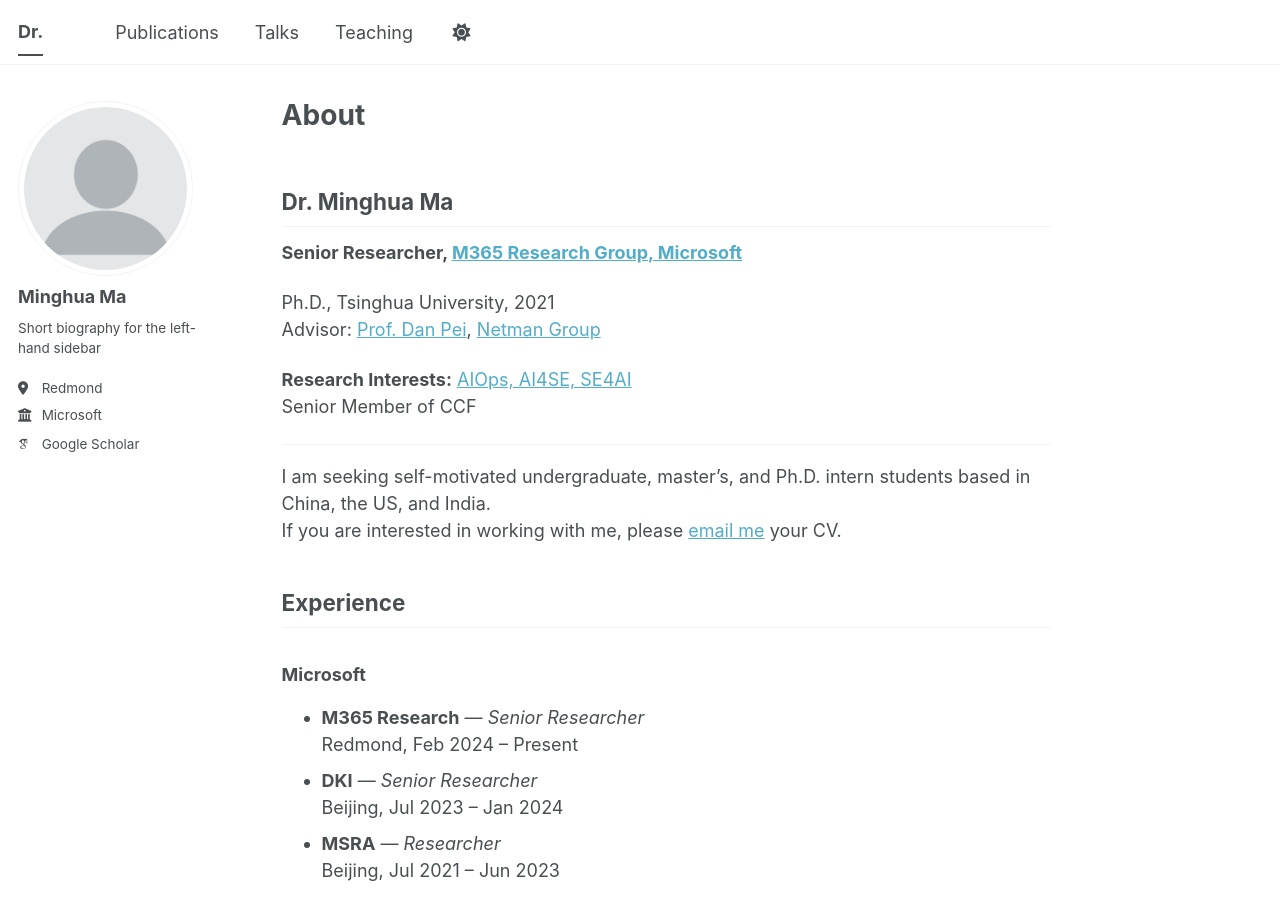
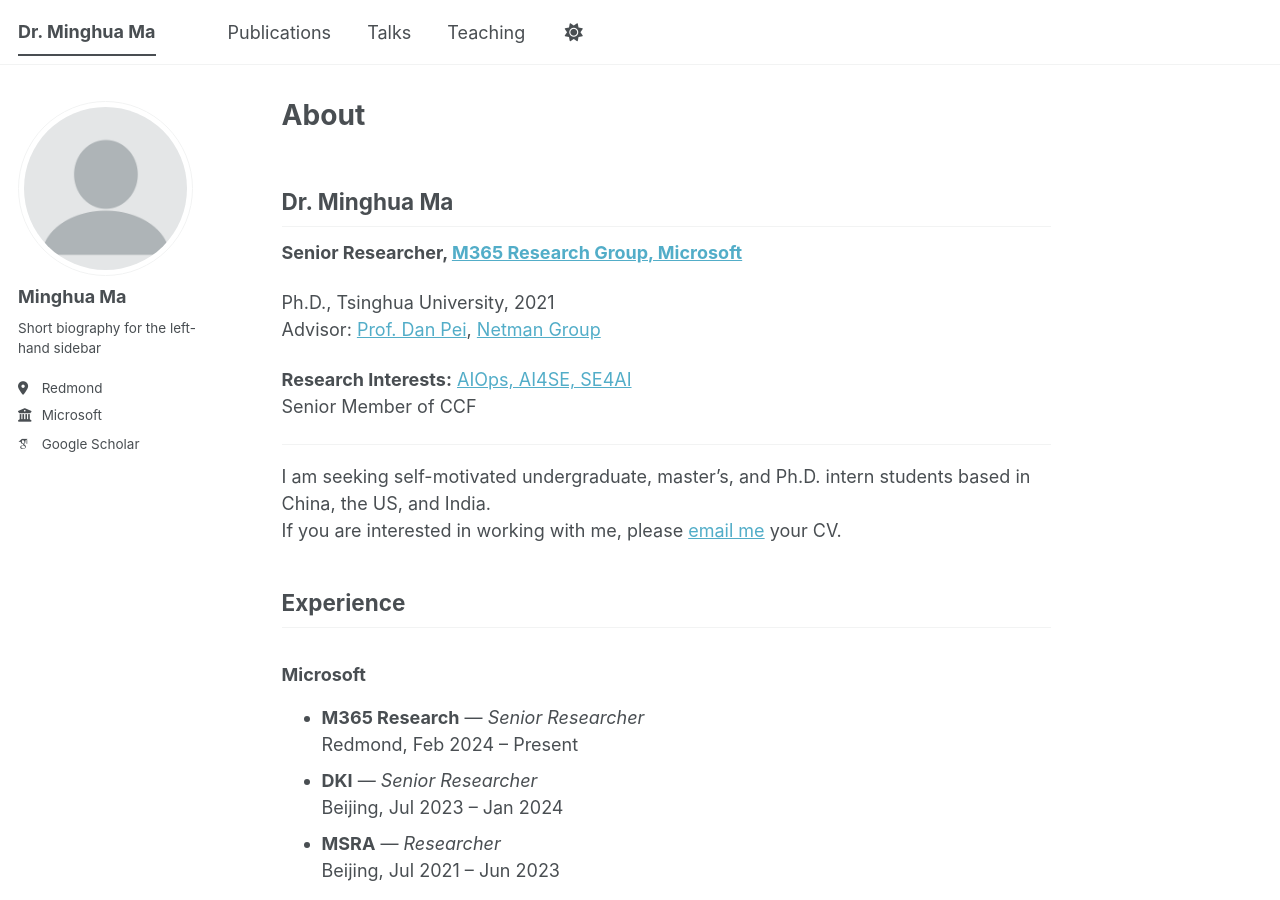
Before and after one commit to marvin233/marvin233.github.io, a Jekyll site: the page built from _pages/about.md, in a window 1280 px wide and 900 px high. Built offline with Jekyll 4.4.1, drawn with Linux system fonts in a browser that asks for light colours; some web fonts are replaced; a script bundle is joined from its source files by our own code; library files that are not in the unit come from our copies.

Commit message:
Update site title to 'Dr. Minghua Ma'

```diff
--- a/_config.yml
+++ b/_config.yml
@@ -9,7 +9,7 @@
 # Basic Site Settings
 locale                   : "en-US"
 site_theme               : "default" # The available themes options are "default", "air", "sunrise", "mint", "dirt" and "contrast"
-title                    : "Dr."
+title                    : "Dr. Minghua Ma"
 title_separator          : "-"
 name                     : &name "Minghua Ma"
 description              : &description "Senior Research at Microsoft"   # Update this with a general description of your site, this is the default if not overridden by a page
```
